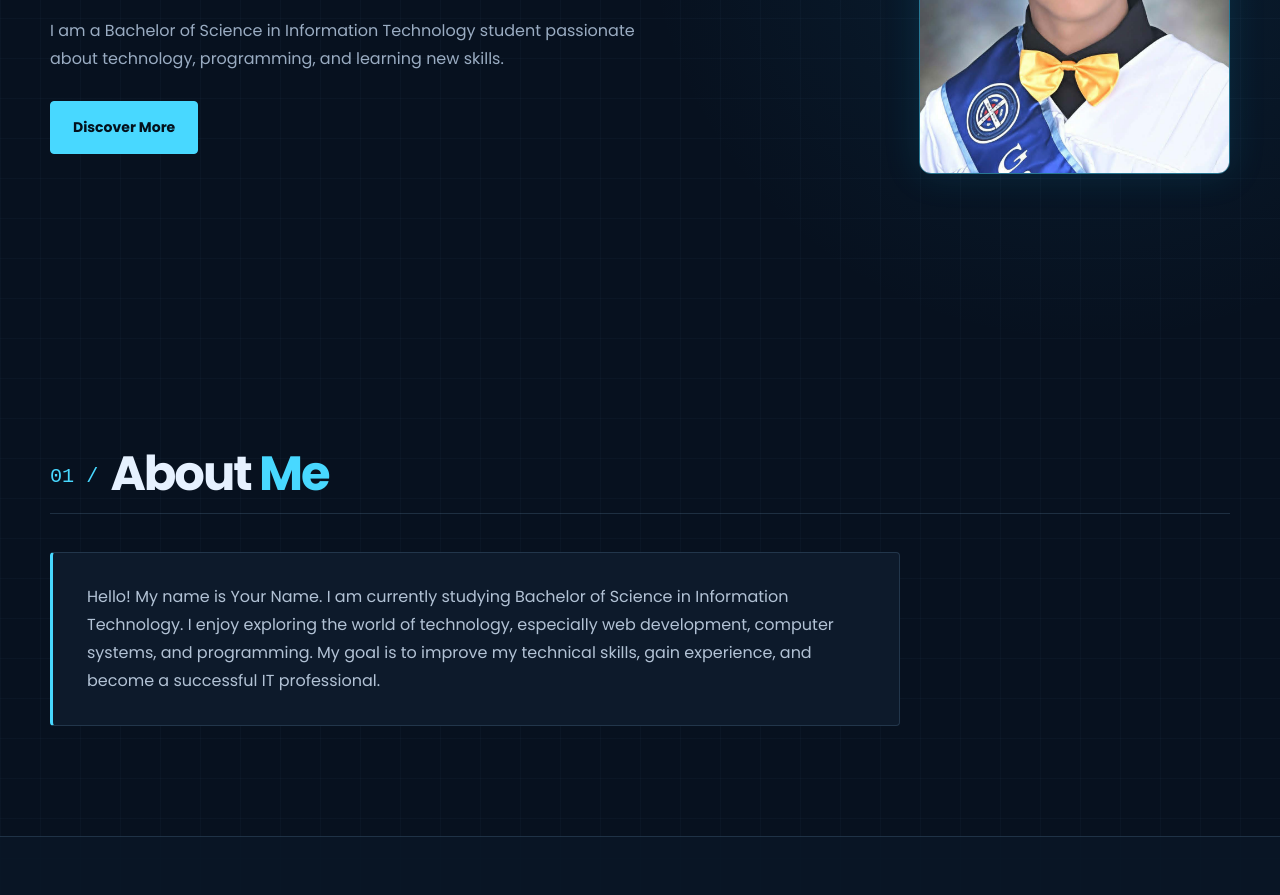
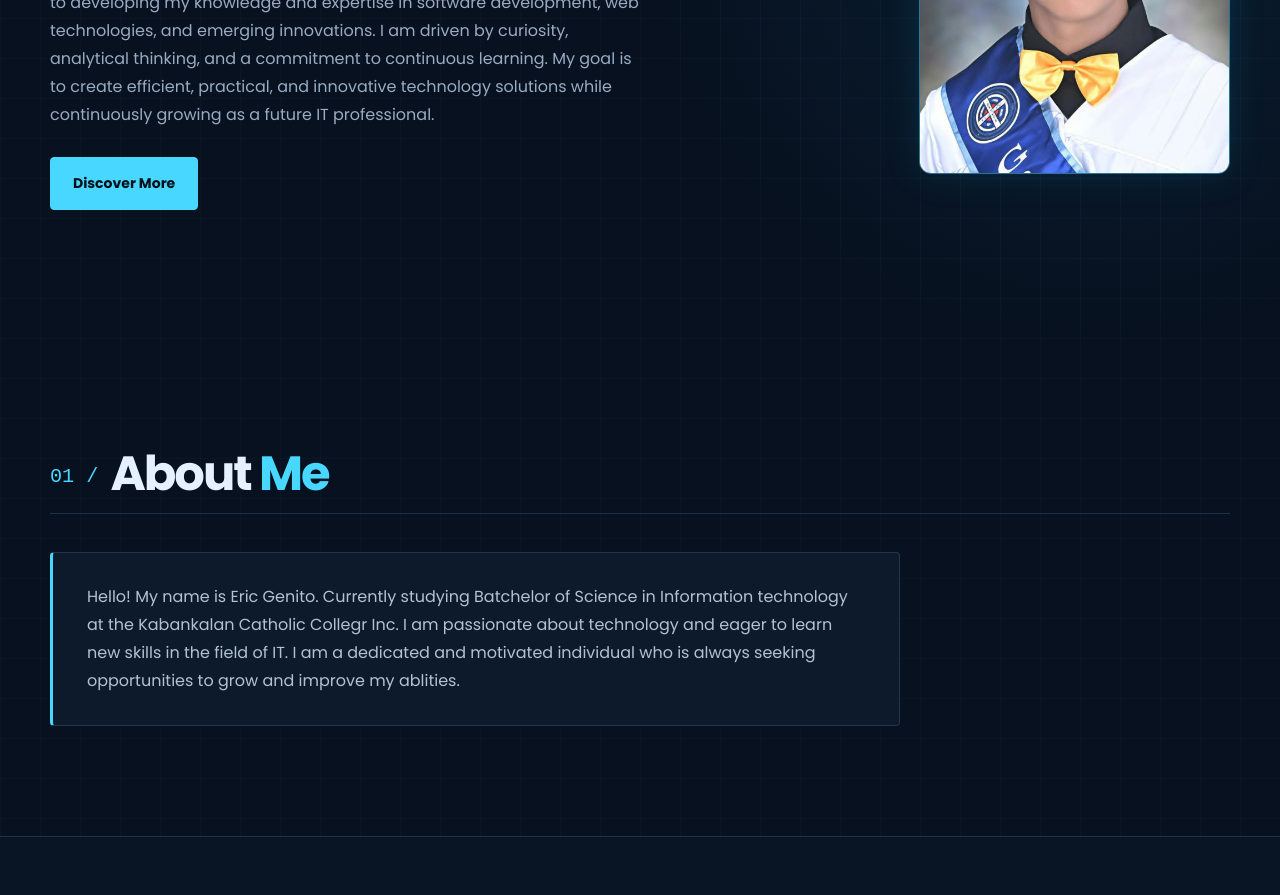
Before and after one commit to ericjohngenito215-pixel/Genito-Project-1, a plain HTML site: page index.html in a window 1280 px wide. Shown: the part 462-1357 px from the top of the page. Drawn offline with Linux system fonts and the light colour scheme.

Commit message:
Update About me Paragraph

```diff
--- a/index.html
+++ b/index.html
@@ -43,9 +43,7 @@
             <h2>Aspiring IT Professional</h2>
 
             <p>
-                I am a Bachelor of Science in Information Technology
-                student passionate about technology, programming,
-                and learning new skills.
+               I am a Bachelor of Science in Information Technology student dedicated to developing my knowledge and expertise in software development, web technologies, and emerging innovations. I am driven by curiosity, analytical thinking, and a commitment to continuous learning. My goal is to create efficient, practical, and innovative technology solutions while continuously growing as a future IT professional.
             </p>
 
             <a href="#about" class="btn">Discover More</a>
@@ -62,14 +60,9 @@
 
         <div class="about-content">
             <p>
-                Hello! My name is Your Name. I am currently studying
-                Bachelor of Science in Information Technology.
+                Hello! My name is Eric Genito. Currently studying Batchelor of Science in Information technology at the Kabankalan Catholic Collegr Inc. I am passionate about technology and eager to learn new skills in the field of IT. I am a dedicated and motivated individual who is always seeking opportunities to grow and improve my ablities.
 
-                I enjoy exploring the world of technology, especially
-                web development, computer systems, and programming.
 
-                My goal is to improve my technical skills, gain
-                experience, and become a successful IT professional.
             </p>
         </div>
     </section>
```
